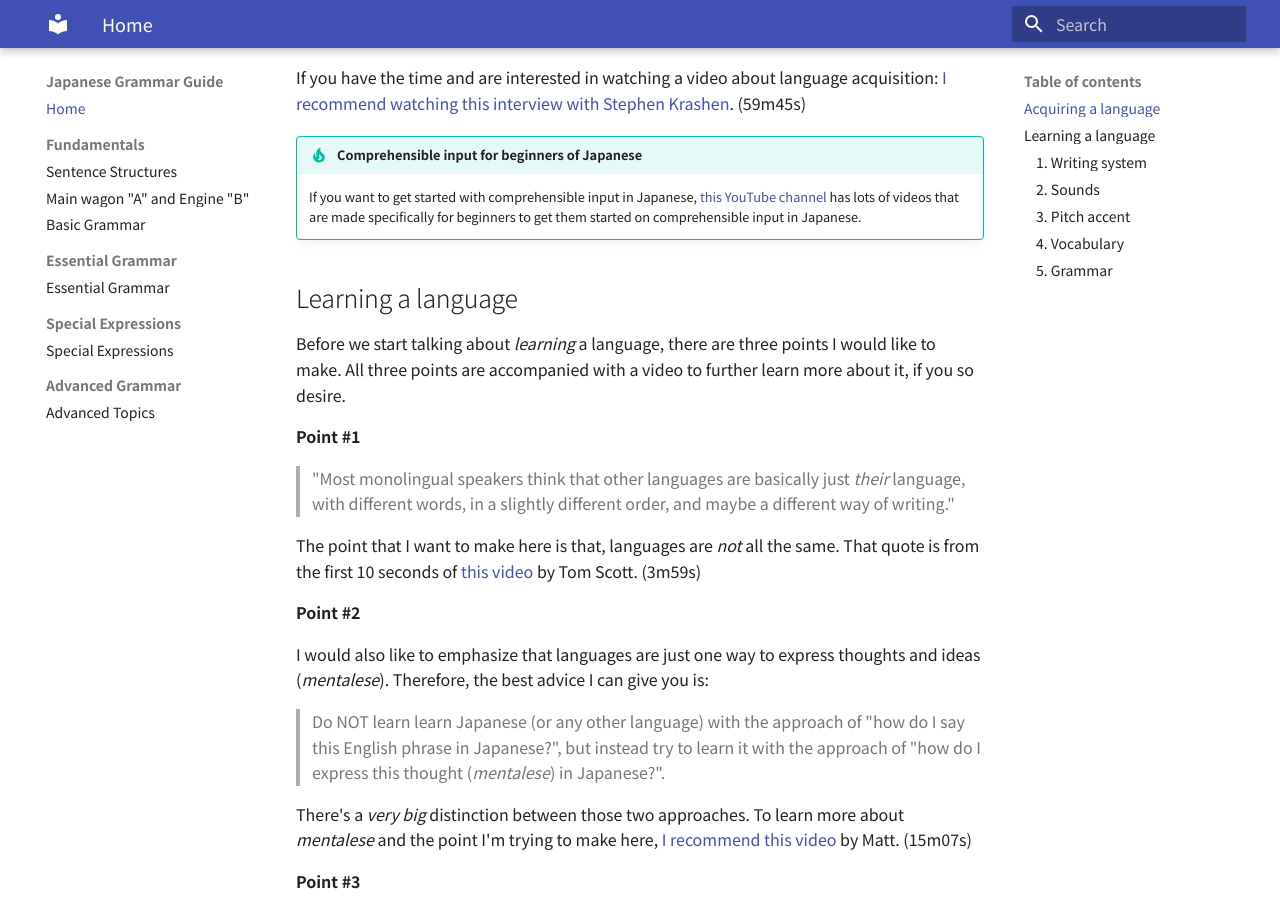
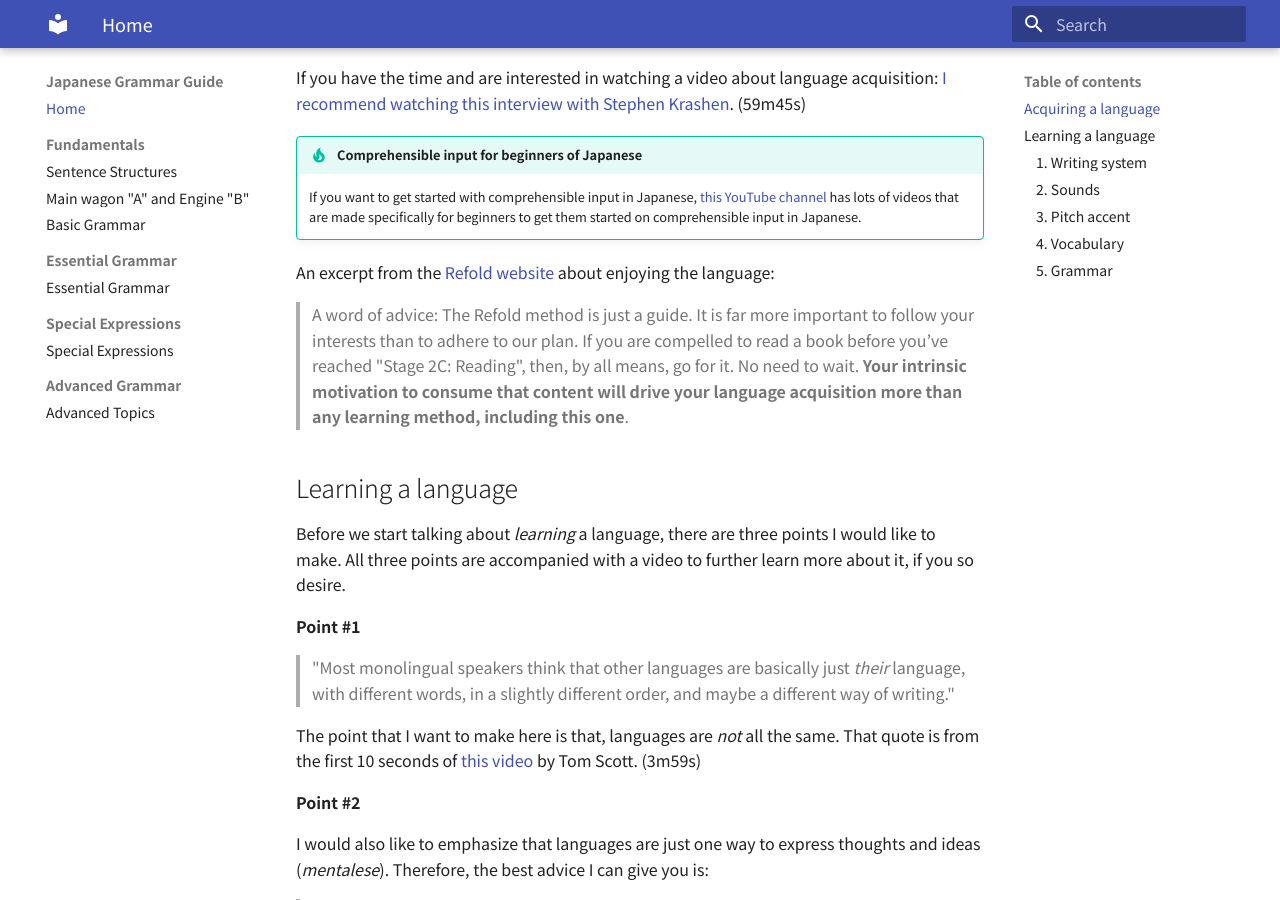
Before and after one commit to wizo06/japanese, an MkDocs documentation site: the page built from docs/index.md, in a window 1280 px wide and 900 px high, scrolled down 948 px. Built offline with MkDocs 1.6.1 and Material for MkDocs 9.7.7, drawn with Linux system fonts in a browser that asks for light colours.

```diff
--- a/docs/index.md
+++ b/docs/index.md
@@ -27,6 +27,10 @@ If you have the time and are interested in watching a video about language acqui
 
 !!! tip "Comprehensible input for beginners of Japanese"
     If you want to get started with comprehensible input in Japanese, [this YouTube channel](https://www.youtube.com/channel/UCXo8kuCtqLjL1EH6m4FJJNA) has lots of videos that are made specifically for beginners to get them started on comprehensible input in Japanese.
+
+An excerpt from the [Refold website](https://refold.la/roadmap/stage-0/b/enjoyment) about enjoying the language:
+
+> A word of advice: The Refold method is just a guide. It is far more important to follow your interests than to adhere to our plan. If you are compelled to read a book before you’ve reached "Stage 2C: Reading", then, by all means, go for it. No need to wait. **Your intrinsic motivation to consume that content will drive your language acquisition more than any learning method, including this one**.
 
 ## Learning a language
 
```
Also changed, not shown: README.md (+13 -0 lines), 1 other file.
